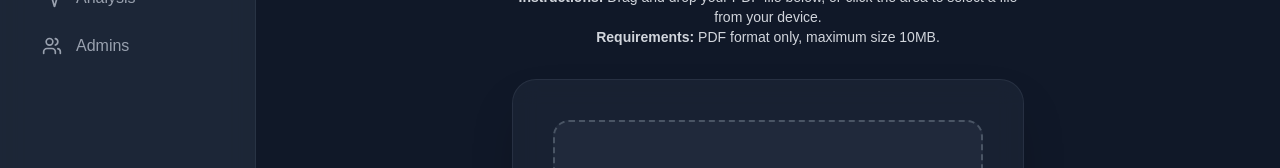
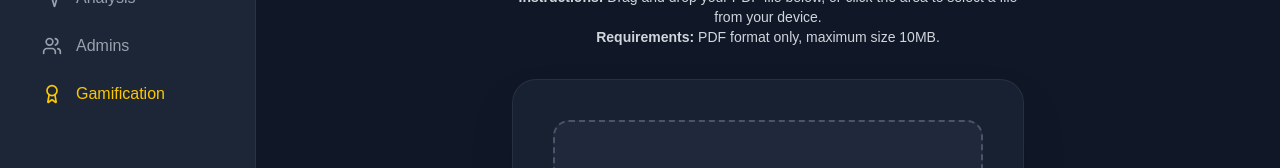
Before and after one commit to mamatechafrica/rafikey-admin, a Next.js app: page /dashboard/resources-management in a window 1280 px wide. Shown: the part 226-394 px from the top of the page. Built offline with nearby package versions, Linux system fonts and the light colour scheme.

Commit message:
Add gamification on the sidebar

```diff
--- a/components/Sidebar.tsx
+++ b/components/Sidebar.tsx
@@ -3,7 +3,8 @@ import {
   Activity,
   Grid3X3,
   Users,
-  ChevronLeft
+  ChevronLeft,
+  Award
 } from 'lucide-react';
 
 interface SidebarProps {
@@ -144,6 +145,28 @@ const Sidebar: React.FC<SidebarProps> = ({
             Admins
           </span>
         </a>
+        {/* Gamification Link */}
+        <a
+          href="/dashboard/gamification"
+          className={`flex items-center px-4 py-3 rounded-xl transition-all duration-300 hover:bg-opacity-10 group
+            ${isSidebarCollapsed ? "justify-center" : "space-x-3"}
+            ${isDarkMode
+              ? "text-yellow-400 hover:bg-gray-700/30 hover:text-yellow-300"
+              : "text-yellow-700 hover:bg-yellow-100 hover:text-yellow-900"}
+          `}
+          tabIndex={0}
+        >
+          <span className="flex items-center justify-center w-6 h-6">
+            <Award className="w-5 h-5" />
+          </span>
+          <span
+            className={`font-medium transition-all duration-300
+              ${isSidebarCollapsed ? "opacity-0 w-0 overflow-hidden" : "opacity-100 w-auto"}
+            `}
+          >
+            Gamification
+          </span>
+        </a>
       </div>
     </div>
   );
```
